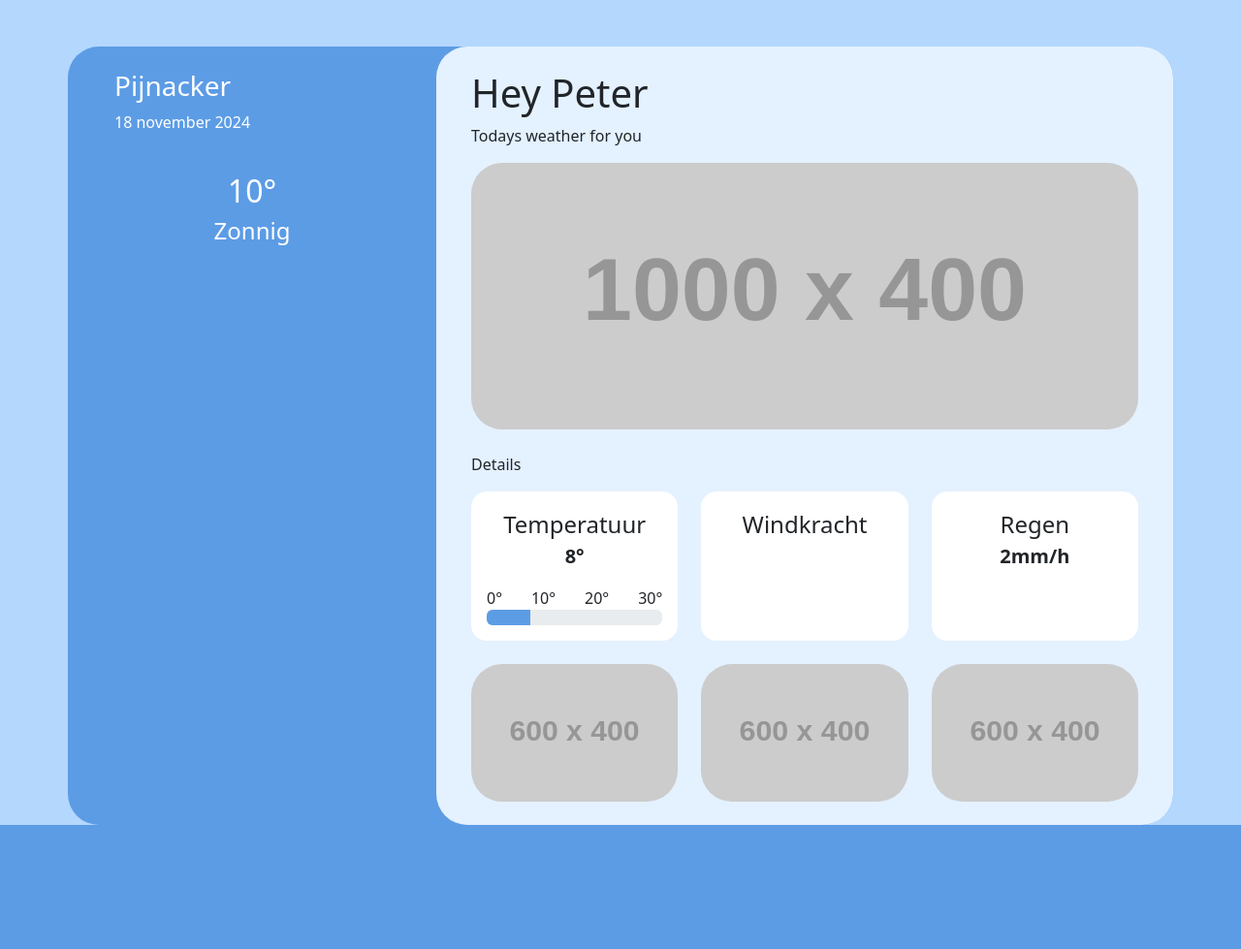
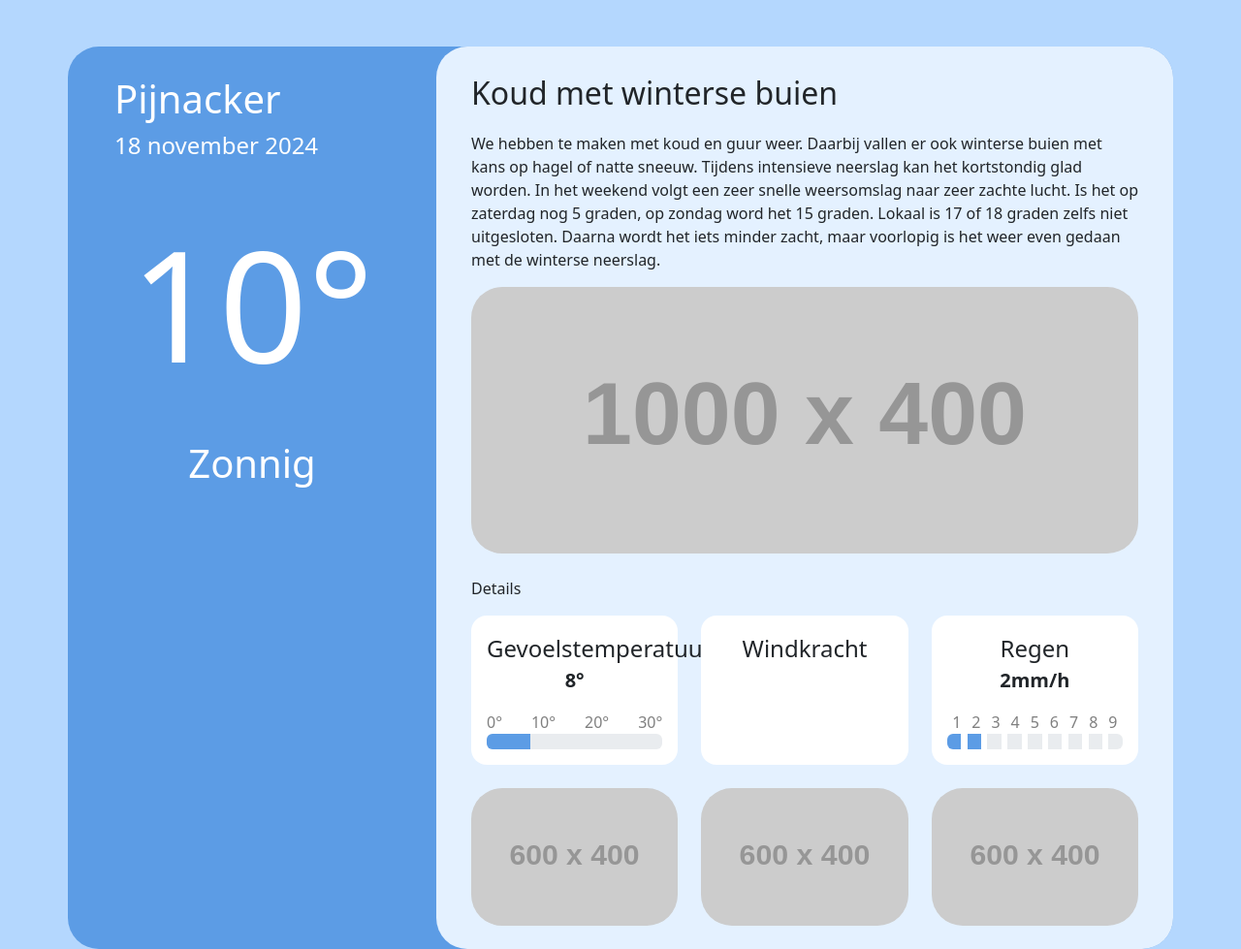
Before and after one commit to PtrTn/ishetkutweerv5, a Symfony app: template templates/index.html.twig in a window 1280 px wide. Shown: the whole page at 97% size. Before the commit the page ends 851 px from the top, so only its background shows below. Run offline with Twig, Linux system fonts and the light colour scheme; the template is opened without the code that fills it, so the values that code supplies are empty; grey boxes labelled with a size stand in for pictures from a placeholder-image service; style sheets or scripts are compiled from the project's sources; some libraries are stand-ins or nearby versions.

Commit message:
Add placeholder texts

```diff
--- a/assets/styles/app.css
+++ b/assets/styles/app.css
@@ -10,9 +10,22 @@
 .progress-bar-blue {
     background-color: #5c9ce5 !important;
 }
+.progress-bar-gray {
+    background-color: #e9ecef !important;
+}
 
-
-
+.fs-h-1 {
+    font-size: 10rem !important;
+}
+.fs-h-2 {
+    font-size: 8rem !important;
+}
+.fs-h-3 {
+    font-size: 6rem !important;
+}
+.fs-h-4 {
+    font-size: 4rem !important;
+}
 
 
 /* ------ Gauge style ---------- */
--- a/templates/index.html.twig
+++ b/templates/index.html.twig
@@ -8,30 +8,30 @@
                     <div class="col-4 text-white">
                         <div class="row m-4">
                             <div class="col">
-                                <h3>Pijnacker</h3>
-                                <p>18 november 2024</p>
+                                <p class="fs-1 mb-0">Pijnacker</p>
+                                <p class="fs-4 mb-0">18 november 2024</p>
                             </div>
                         </div>
                         <div class="row mx-4 text-center">
                             <div class="col">
-                                <h2>10&deg;</h2>
-                                <h4>Zonnig</h4>
+                                <p class="fs-h-1">10&deg;</p>
+                                <p class="fs-1">Zonnig</p>
                             </div>
                         </div>
                     </div>
                     <div class="col-8 bg-lighterblue rounded-5">
                         <div class="row">
                             <div class="col m-4">
-                                <h1>Hey Peter</h1>
-                                <p>Todays weather for you</p>
+                                <p class="fs-2">Koud met winterse buien</p>
+                                <p>We hebben te maken met koud en guur weer. Daarbij vallen er ook winterse buien met kans op hagel of natte sneeuw. Tijdens intensieve neerslag kan het kortstondig glad worden. In het weekend volgt een zeer snelle weersomslag naar zeer zachte lucht. Is het op zaterdag nog 5 graden, op zondag word het 15 graden. Lokaal is 17 of 18 graden zelfs niet uitgesloten. Daarna wordt het iets minder zacht, maar voorlopig is het weer even gedaan met de winterse neerslag.</p>
                                 <img class="img-fluid rounded-5" src="https://placehold.co/1000x400" alt="placeholder">
                                 <p class="mt-4">Details</p>
                                 <div class="row text-center">
                                     <div class="col-4">
                                         <div class="bg-white rounded-4 h-100 p-3">
-                                            <p class="fs-4 mb-0">Temperatuur</p>
+                                            <p class="fs-4 mb-0">Gevoelstemperatuur</p>
                                             <p class="fs-5 fw-bold">8&deg;</p>
-                                            <div class="d-flex justify-content-between">
+                                            <div class="d-flex justify-content-between text-black-50">
                                                 <span>0&deg;</span>
                                                 <span>10&deg;</span>
                                                 <span>20&deg;</span>
@@ -52,6 +52,36 @@
                                         <div class="bg-white rounded-4 h-100 p-3">
                                             <p class="fs-4 mb-0">Regen</p>
                                             <p class="fs-5 fw-bold">2mm/h</p>
+                                            <div class="d-flex justify-content-around text-black-50">
+                                                <span>1</span>
+                                                <span>2</span>
+                                                <span>3</span>
+                                                <span>4</span>
+                                                <span>5</span>
+                                                <span>6</span>
+                                                <span>7</span>
+                                                <span>8</span>
+                                                <span>9</span>
+                                            </div>
+                                            <div class="progress bg-transparent">
+                                                <div class="progress-bar progress-bar-blue" role="progressbar" style="width: 8%"></div>
+                                                <div class="progress-bar bg-transparent" role="progressbar" style="width: 3.5%"></div>
+                                                <div class="progress-bar progress-bar-blue" role="progressbar" style="width: 8%"></div>
+                                                <div class="progress-bar bg-transparent" role="progressbar" style="width: 3.5%"></div>
+                                                <div class="progress-bar progress-bar-gray" role="progressbar" style="width: 8%"></div>
+                                                <div class="progress-bar bg-transparent" role="progressbar" style="width: 3.5%"></div>
+                                                <div class="progress-bar progress-bar-gray" role="progressbar" style="width: 8%"></div>
+                                                <div class="progress-bar bg-transparent" role="progressbar" style="width: 3.5%"></div>
+                                                <div class="progress-bar progress-bar-gray" role="progressbar" style="width: 8%"></div>
+                                                <div class="progress-bar bg-transparent" role="progressbar" style="width: 3.5%"></div>
+                                                <div class="progress-bar progress-bar-gray" role="progressbar" style="width: 8%"></div>
+                                                <div class="progress-bar bg-transparent" role="progressbar" style="width: 3.5%"></div>
+                                                <div class="progress-bar progress-bar-gray" role="progressbar" style="width: 8%"></div>
+                                                <div class="progress-bar bg-transparent" role="progressbar" style="width: 3.5%"></div>
+                                                <div class="progress-bar progress-bar-gray" role="progressbar" style="width: 8%"></div>
+                                                <div class="progress-bar bg-transparent" role="progressbar" style="width: 3.5%"></div>
+                                                <div class="progress-bar progress-bar-gray" role="progressbar" style="width: 8%"></div>
+                                            </div>
                                         </div>
                                     </div>
                                 </div>
```
